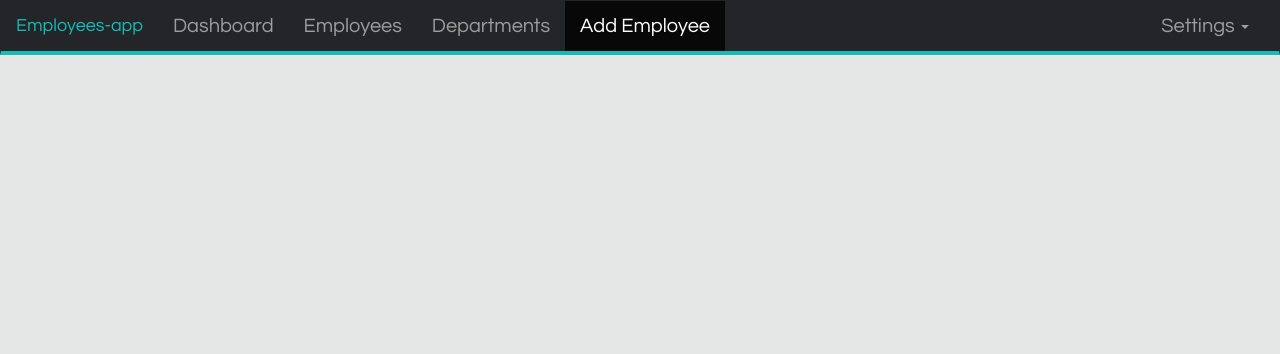
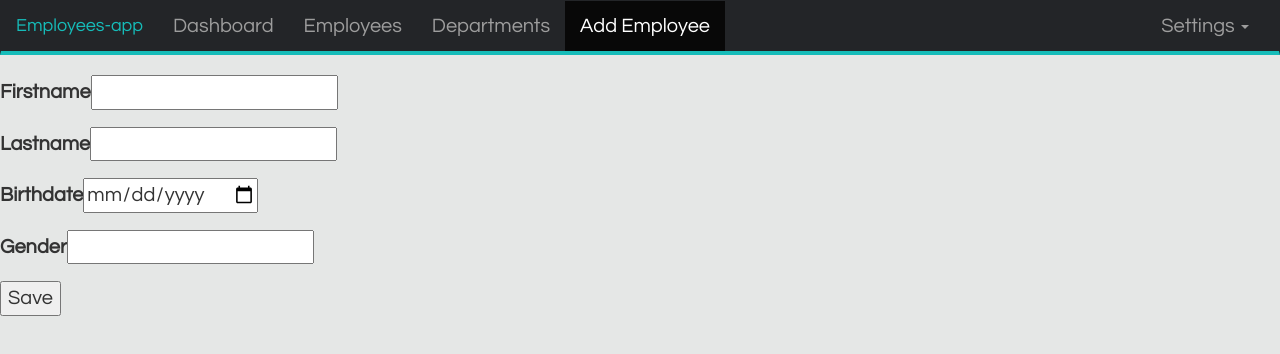
Before and after one commit to Povlsen/Clientside_H2, a React (Create React App) app in the folder h2-app/: page /employees/0 in a window 1280 px wide. Shown: the top 354 px of the page. Built offline with nearby package versions, Linux system fonts and the light colour scheme; no server answers.

Commit message:
new/adjust employee form
Har default-values, pånær i birthdate.
Mangler frækt UI og virkende postEmployee

```diff
--- a/h2-app/package.json
+++ b/h2-app/package.json
@@ -3,6 +3,7 @@
   "version": "0.1.0",
   "private": true,
   "dependencies": {
+    "mdbootstrap": "^4.7.3",
     "node-sass": "^4.11.0",
     "react": "^16.8.3",
     "react-dom": "^16.8.3",
--- a/h2-app/src/Pages/Adjust Employee/index.js
+++ b/h2-app/src/Pages/Adjust Employee/index.js
@@ -1,7 +1,6 @@
 import React, { Component } from 'react';
 import './index.scss';
 import { getEmployee, postEmployee } from '../../Utils/Employees';
-
 
 class Adjust_Employee extends Component {
   state = {
@@ -12,12 +11,40 @@ class Adjust_Employee extends Component {
     getEmployee(this.props.match.params.Id).then(res => {
       this.setState({ employee: res })
     }).catch(err => console.log(err)) //TODO: better error handeling
+
   }
+
+  /*{postEmployee(
+    this.state.employee.id,
+    document.getElementById("birthdateInput").value,
+    document.getElementById("firstnameInput").value,
+    document.getElementById("lastnameInput").value,
+    document.getElementById("genderInput").value,
+    new Date())}*/
 
     render() {
       return (
-
-        <h3> {this.state.employee.Id} </h3>
+        <form>
+          <div class="form-group">
+            <label for="firstname">Firstname</label>
+            <input type="text" class="form-input" id="firstnameInput" placeholder="" defaultValue={this.state.employee.firstName}/>
+          </div>
+          <div class="form-group">
+            <label for="lastname">Lastname</label>
+            <input type="text" class="form-input" id="lastnameInput" placeholder="" defaultValue={this.state.employee.lastName}/>
+          </div>
+          <div class="form-group">
+            <label for="birthdate">Birthdate</label>
+            <input type="date" class="form-input" id="birthdateInput" placeholder="" defaultValue={this.state.employee.birthDate}/>
+          </div>
+          <div class="form-group">
+            <label for="gender">Gender</label>
+            <input type="text" class="form-input" id="genderInput" placeholder="" defaultValue={this.state.employee.gender} />
+          </div>
+          <div class="form-group">
+            <input type="submit" class="form-input" value="Save" />
+          </div>
+        </form>
       );
     }
   };
```
Also changed, not shown: 1 other file (tests, documents, lock files or other folders).
